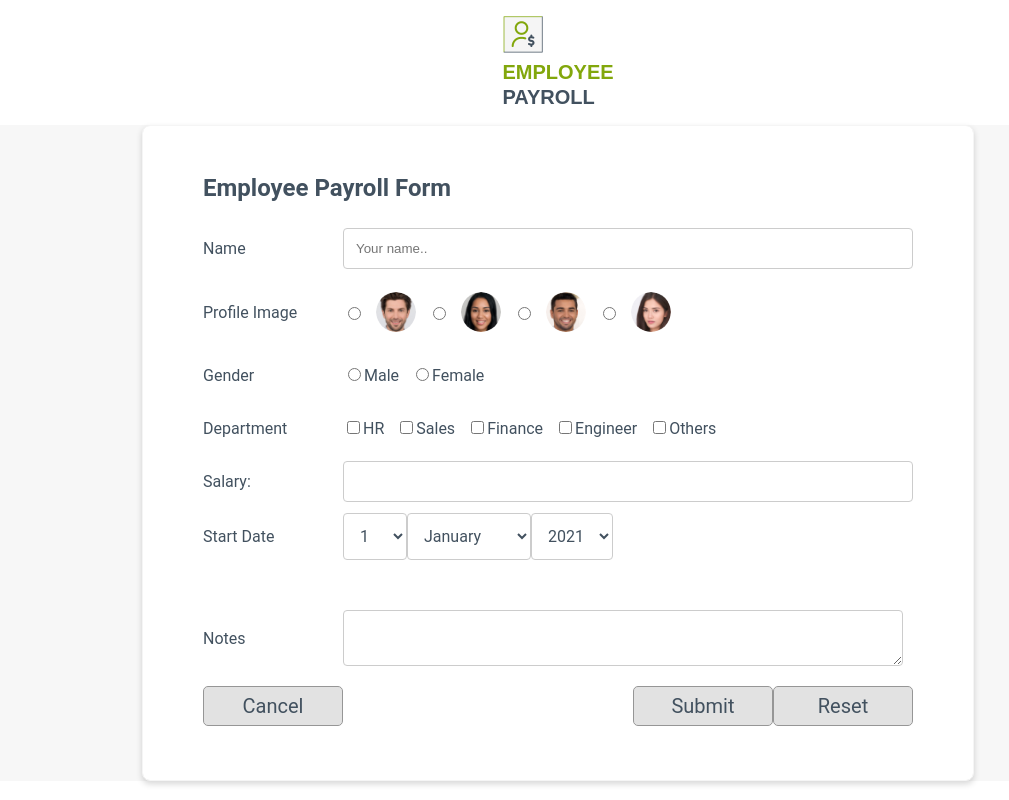
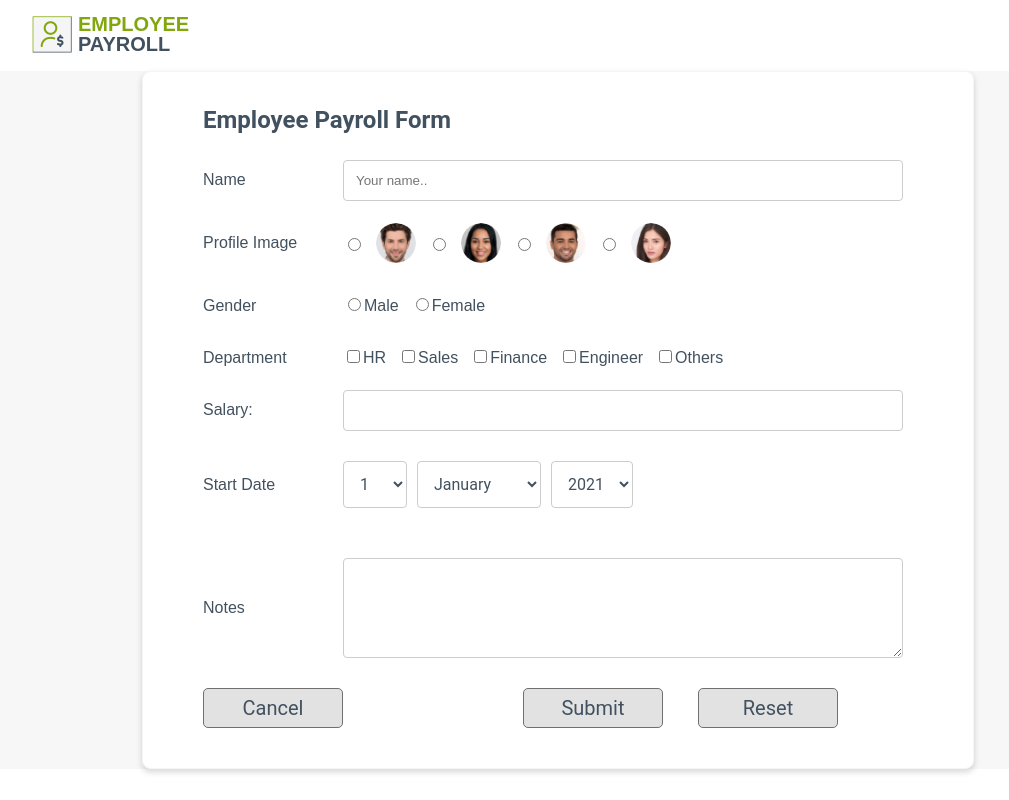
Before and after one commit to swathi2402/EmployeePayrollReactApp, a React (Create React App) app: page / in a window 1280 px wide. Shown: the whole page, without its empty margins (82-1091 px from the left). Built offline with nearby package versions, Linux system fonts and the light colour scheme.

Commit message:
MODIFIED: .scss file used instead of .css file

```diff
--- a/package.json
+++ b/package.json
@@ -7,7 +7,6 @@
     "@testing-library/react": "^11.2.7",
     "@testing-library/user-event": "^12.8.3",
     "axios": "^0.24.0",
-    "node-sass": "^6.0.1",
     "react": "^17.0.2",
     "react-dom": "^17.0.2",
     "react-router-dom": "^6.0.2",
--- a/src/components/payroll-form/Payrollform.jsx
+++ b/src/components/payroll-form/Payrollform.jsx
@@ -1,9 +1,10 @@
 import React, { useState } from "react";
+import { Link } from 'react-router-dom';
 import profile1 from '../../assets/profile-images/Ellipse -3.png';
 import profile2 from '../../assets/profile-images/Ellipse 1.png';
 import profile3 from '../../assets/profile-images/Ellipse -8.png';
 import profile4 from '../../assets/profile-images/Ellipse -7.png';
-import './payroll-form.css';
+import './payroll-form.scss';
 import logo from '../../assets/images/logo.png';
 import EmployeeService from '../../services/employee-service'
 const Payrollform = (props) => {
@@ -139,12 +140,12 @@ const Payrollform = (props) => {
             </header>
             <div className="form-content">
                 <form className="form" action="#" onSubmit={save} >
-                    <div className="form-head"> Employee Payroll form </div>
+                    <div className="form-head"> Employee Payroll Form </div>
                     <div className="row-content">
                         <label className="label text" htmlFor="name">Name</label>
                         <input className="input" type="text" id="name" name="name" value={formValue.name} onChange={changeValue} placeholder="Your name.." />
+                        <div className="error">{formValue.error.name}</div>
                     </div>
-                    <div className="error">{formValue.error.name}</div>
                     <div className="row-content">
                         <label className="label text" htmlFor="profileUrl">Profile Image</label>
                         <div className="profile-radio-content">
@@ -165,8 +166,8 @@ const Payrollform = (props) => {
                                 <img className="profile" id='image1' src={profile4} alt="profile" />
                             </label>
                         </div>
+                        <div className="error">{formValue.error.profileUrl}</div>
                     </div>
-                    <div className="error">{formValue.error.profileUrl}</div>
                     <div className="row-content">
                         <label className="label text" htmlFor="gender">Gender</label>
                         <div>
@@ -175,8 +176,8 @@ const Payrollform = (props) => {
                             <input type="radio" id="female" onChange={changeValue} name="gender" value="Female" />
                             <label className="text" htmlFor="female">Female</label>
                         </div>
+                        <div className="error">{formValue.error.gender}</div>
                     </div>
-                    <div className="error">{formValue.error.gender}</div>
                     <div className="row-content">
                         <label className="label text" htmlFor="department">Department</label>
                         <div>
@@ -187,13 +188,13 @@ const Payrollform = (props) => {
                                 </span>
                             ))}
                         </div>
+                        <div className="error">{formValue.error.department}</div>
                     </div>
-                    <div className="error">{formValue.error.department}</div>
                     <div className="row-content">
                         <label className="label text" htmlFor="salary">Salary:</label>
                         <input className="input" type="text" id="salary" name="salary" value={formValue.salary} onChange={changeValue} />
-                    </div>
-                    <div className="error">{formValue.error.salary}</div>
+                        <div className="error">{formValue.error.salary}</div>
+                    </div><br />
                     <div className="row-content">
                         <label className="label text" htmlFor="startDate">Start Date</label>
                         <div>
@@ -253,17 +254,17 @@ const Payrollform = (props) => {
                                 <option value="2016">2016</option>
                             </select>
                         </div>
+                        <div className="error">{formValue.error.startDate}</div>
                     </div>
-                    <div className="error">{formValue.error.startDate}</div>
                     <br /><br />
                     <div className="row-content">
                         <label className="label text" htmlFor="notes">Notes</label>
                         <textarea onChange={changeValue} id="notes" value={formValue.notes} className="input" name="notes" placeholder=""
-                            style={{ height: '120%' }}></textarea>
+                            style={{ height: '100px' }}></textarea>
                         <div className="error">{formValue.error.notes}</div>
                     </div>
                     <div className="buttonParent">
-                        <a href="./home.html" className="resetButton button cancelButton">Cancel</a>
+                        <Link to="" className="resetButton button cancelButton">Cancel</Link>
                         <div className="submit-reset">
                             <button type="submit" className="button submitButton" id="submitButton">{formValue.isUpdate ? 'Update' : 'Submit'}</button>
                             <button type="reset" onClick={reset} className="resetButton button">Reset</button>
--- a/src/components/payroll-form/payroll-form.css
+++ /dev/null
@@ -1,175 +0,0 @@
-.payroll-main {
-    margin:0;
-    height:100%;
-}
-
-.header {
-    padding: 15px 0;
-    background-color: #ffffff;
-}
-
-.header-content {
-    display: flex;
-    flex-direction: row;
-    justify-content: center;
-    align-items:center;
-    border:0px solid green;
-}
-
-.logo-content {
-    display: flex;
-    flex-direction:row;
-    align-items: center;
-    border: 0px solid green;
-    width: 80%;
-}
-
-.logo-content-img {
-    border: solid 0px #42515f;
-}
-
-.emp-text {
-    font: normal normal bold 20px/25px Montserrat;
-    font-family:"Montserrat", sans-serif;
-    letter-spacing: 0px;
-    color: #82a70c;
-    text-transform: capitalize;
-}
-
-.emp-payroll {
-    color: #42515f;
-}
-
-*{ box-sizing: border-box;}
-
-.form-content {
-    min-height: calc(100% - 80px);
-    background-color: #f7f7f7;
-    display: flex;
-    justify-content: center;
-    align-items:center;
-    border: 0px solid green;
-}
-
-.form {
-    width:65%;
-    padding:44px 60px;
-    background: #ffffff 0% 0% no-repeat padding-box;
-    box-shadow: 0px 3px 6px #00000029;
-    border: 1px solid #f5f5f5;
-    border-radius:  8px;
-    opacity:1;
-}
-
-.form-head {
-    font: normal normal bold 24px/37px Roboto;
-    letter-spacing: 0px;
-    color: #42515f;
-    text-transform: capitalize;
-    padding-bottom: 20px;
-}
-
-.row-content {
-    display:flex;
-    flex-direction: row;
-    margin-bottom: 10px;
-    align-items: center;
-    border: 0px solid green;
-}
-
-.label {
-    min-width: 140px;
-}
-
-label {
-    padding: 12px 12px 12px 0;
-    display: inline-block;
-}
-
-.text {
-    font-size: 16px;
-    color: #42515f;
-    opacity: 1;
-    font-family: Roboto;
-}
-
-.input {
-    width: 100%;
-    padding:12px;
-    border: 1px solid #ccc;
-    border-radius: 4px;
-    resize:vertical;
-}
-
-.profile-radio-content {
-    display: flex;
-    flex-direction: row;
-}
-
-.profile-radio-content> label {
-    display: flex;
-    flex-direction: row;
-    align-items: center;
-}
-
-.profile {
-    width: 40px;
-    border-radius: 50%;
-    margin-left: 12px;
-}
-
-select {
-    padding: 12px;
-    border: 1px solid #ccc;
-    border-radius: 4px;
-    resize: vertical;
-    font: normal normal normal 16px Roboto;
-    letter-spacing: 0px;
-    color: #42515f;
-    background-color:  transparent;
-}
-
-.buttonParent {
-    display: flex;
-    margin-bottom: 10px;
-    justify-content: space-between;
-    margin-top: 20px;
-}
-
-.button {
-    font-size: 20px;
-    font-family: Roboto;
-    letter-spacing: 0px;
-    color: #42515f;
-    opacity: 1;
-    background: transparent;
-    border: none;
-    font-weight: 400;
-    min-width: 140px;
-    padding: 7px 7px;
-    border: 1px solid #707070;
-    cursor: pointer;
-}
-
-.submitButton, .resetButton {
-    background: #E2E2E2 0% 0% no-repeat padding-box;
-    border: 1px solid #969696;
-    border-radius: 5px;
-    opacity: 1;
-}
-
-.cancelButton {
-    text-decoration: none;
-    text-align: center;
-    background: #E2E2E2 0% 0% no-repeat padding-box;
-    border: 1px solid #969696;
-    border-radius: 5px;
-    opacity: 1;
-}
-
-.error {
-    font-size: 12px;
-    font-style: italic;
-    color: red;
-    margin-left: 10px;
-}
--- /dev/null
+++ b/src/components/payroll-form/payroll-form.scss
@@ -0,0 +1,157 @@
+.header {
+    padding: 15px 0;
+    background-color: #ffffff;
+
+    .logo {
+        display: flex;
+        flex-direction: row;
+        margin-right: 70%;
+    }
+    .emp-text {
+        font: normal normal bold 20px/10px Montserrat;
+        font-family: "Montserrat", sans-serif;
+        letter-spacing: 0px;
+        color: #82a70c;
+        text-transform: capitalize;
+        margin-left: 5px;
+    }
+    .emp-payroll {
+        margin-right: 90%;
+        color: #42515f;
+    }
+}
+
+.payroll-main {
+    height: 100%;
+    .form-content {
+        min-height: calc(100% - 80px);
+        background-color: #f7f7f7;
+        display: flex;
+        justify-content: center;
+        align-items: center;
+        padding: 0;
+        .form {
+            width: 65%;
+            padding: 30px 60px;
+            background: #ffffff 0% 0% no-repeat padding-box;
+            box-shadow: 0px 3px 6px #00000029;
+            border: 1px solid #f5f5f5;
+            border-radius: 8px;
+            opacity: 1;
+            .row-content {
+                display: flex;
+                flex-direction: row;
+                margin-bottom: 10px;
+                align-items: center;
+                text-align: left;
+            }
+            .form-head {
+                font: normal normal bold 24px/37px Roboto;
+                letter-spacing: 0px;
+                color: #42515f;
+                text-transform: capitalize;
+                padding-bottom: 20px;
+            }
+            .label {
+                min-width: 140px;
+            }
+            .text {
+                font-size: 16px;
+                color: #42515f;
+                opacity: 1;
+                font-family: Arial, Helvetica, sans-serif;
+            }
+            .error {
+                margin-left: 10px;
+                font-style: italic;
+                font-size: 12px;
+                color: red;
+                font-weight: 600;
+            }
+            .profile-radio-content {
+                display: flex;
+                flex-direction: row;
+            }
+            .profile-radio-content> label {
+                display: flex;
+                flex-direction: row;
+                align-items: center;
+            }
+
+            input[type="checkbox"] {
+                cursor: pointer;
+            }
+            .input {
+                width: 80%;
+                padding: 12px;
+                border: 1px solid #ccc;
+                border-radius: 4px;
+                resize: vertical;
+            }
+            .buttonParent {
+                display: flex;
+                margin-bottom: 10px;
+                justify-content: space-between;
+                margin-top: 30px;
+            }
+            .button {
+                font-size: 20px;
+                font-family: Roboto;
+                letter-spacing: 0px;
+                color: #42515f;
+                opacity: 1;
+                background: transparent;
+                background-color: #E2E2E2;
+                border: none;
+                border-radius: 5px;
+                font-weight: 400;
+                min-width: 140px;
+                padding: 7px 7px;
+                border: 1px solid #707070;
+                cursor: pointer;
+            }
+            .submitButton {
+                border: 1px solid #707070;
+                margin-right: 35px;
+            }
+            .resetButton {
+                margin-right: 75px;
+                border: 1px solid #707070;
+            }
+            .cancelButton {
+                text-decoration: none;
+                text-align: center;
+            }
+            label {
+                padding: 12px 12px 12px 0;
+                display: inline-block;
+            }
+            select {
+                padding: 12px;
+                border: 1px solid #ccc;
+                border-radius: 4px;
+                resize: vertical;
+                font: normal normal normal 16px Roboto;
+                letter-spacing: 0px;
+                color: #42515f;
+                background-color: transparent;
+                margin-right: 10px;
+            }
+            .profile {
+                width: 40px;
+                border-radius: 50%;
+                margin-left: 12px;
+            }
+        }
+    }
+    * {
+        box-sizing: border-box;
+    }
+}
+
+.flex-row-center {
+    display: flex;
+    flex-direction: row;
+    justify-content: center;
+    align-items: center;
+}
```
Also changed, not shown: 1 other file (tests, documents, lock files or other folders).
